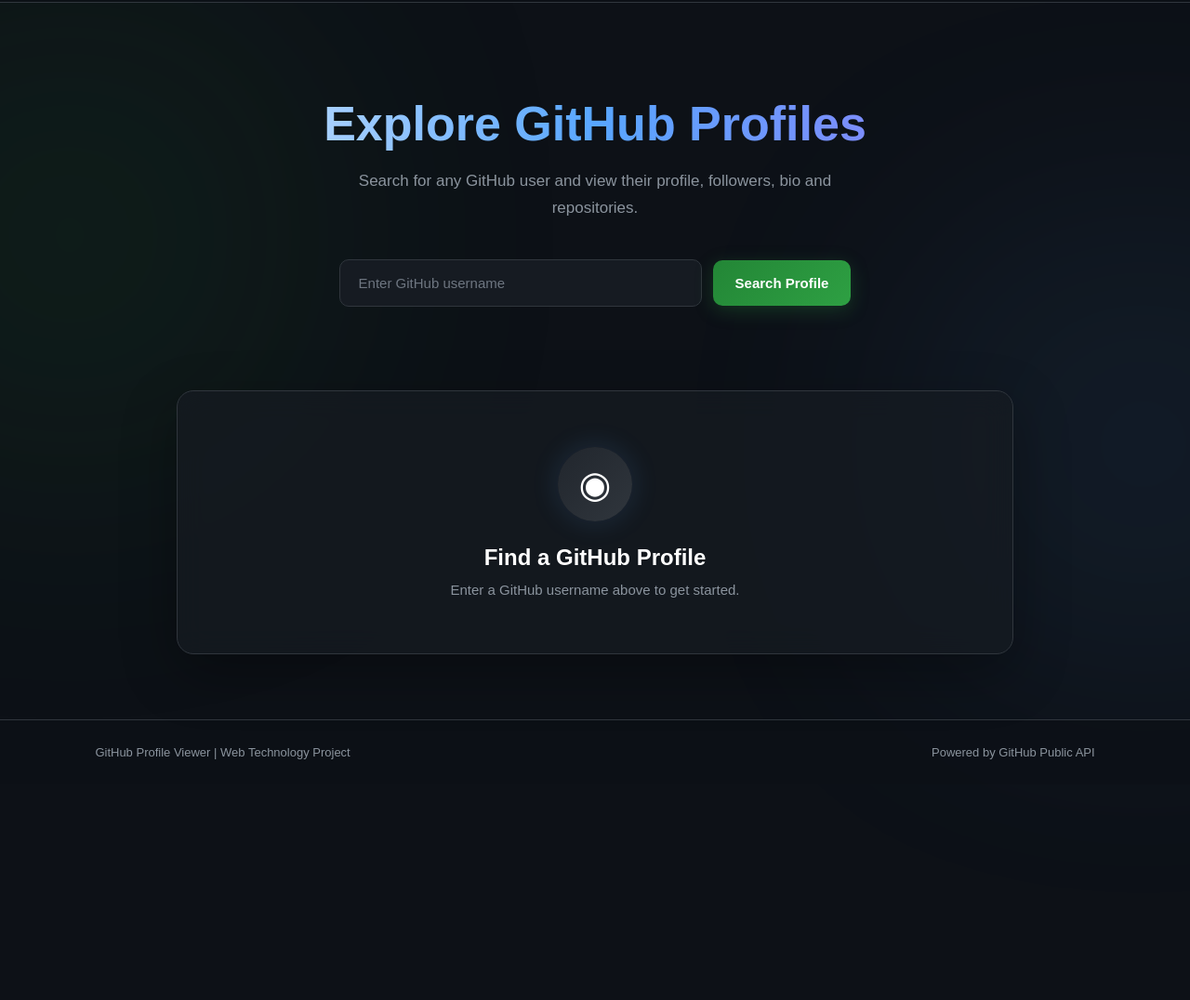
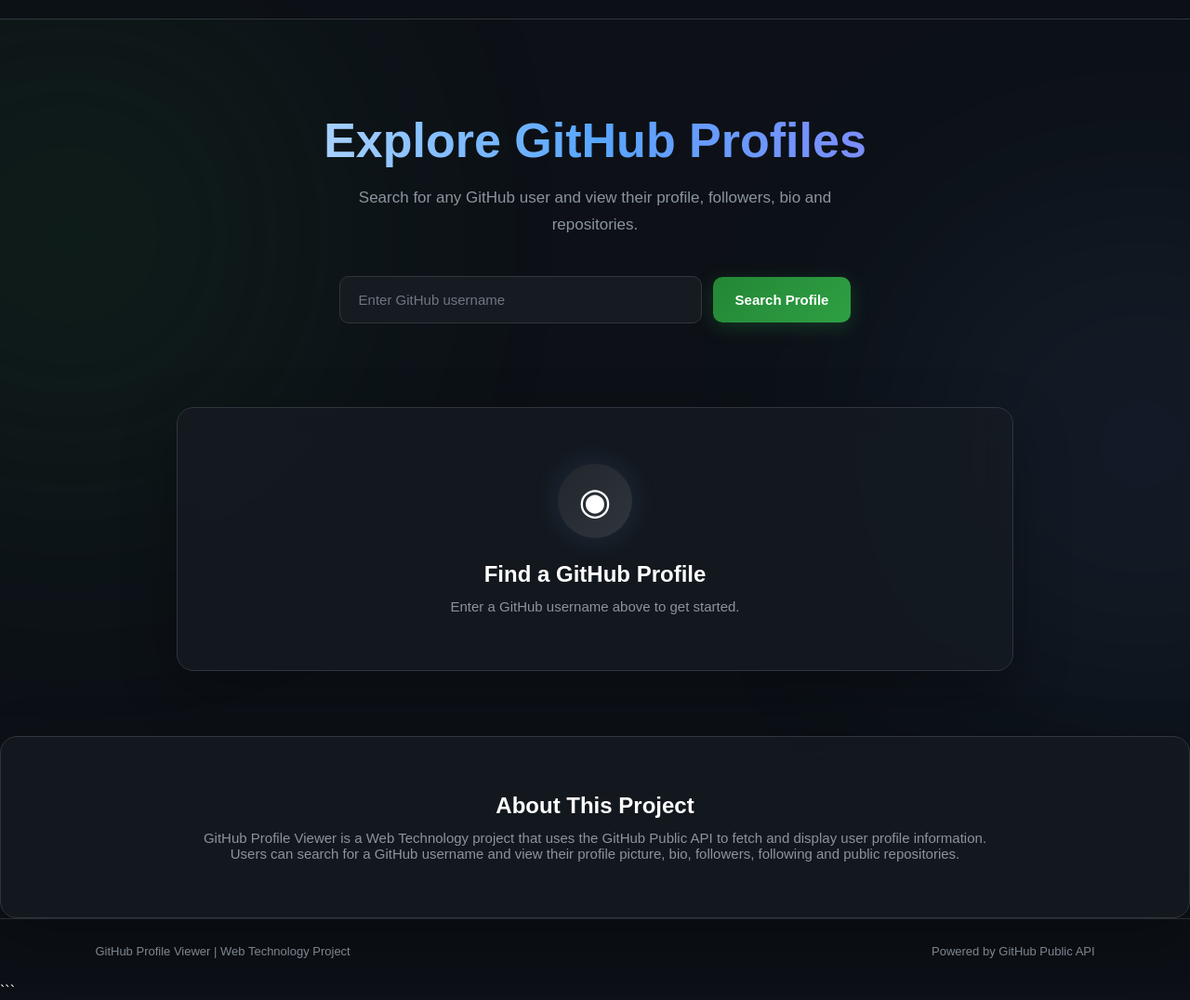
Before and after one commit to avmulik712/Github-profile-viewer, a plain HTML site: page index.html in a window 1280 px wide. Shown: the part 72-1148 px from the top of the page at 93% size. Before the commit the page ends 916 px from the top, so only its background shows below. Drawn offline with Linux system fonts and the light colour scheme.

Commit message:
index.html

````diff
--- a/index.html
+++ b/index.html
@@ -1,3 +1,4 @@
+```html
 <!DOCTYPE html>
 <html lang="en">
 
@@ -14,22 +15,25 @@
 
     <!-- Header -->
     <header>
+
         <div class="logo">
             GitHub Profile Viewer
         </div>
 
         <nav>
-            <a href="#">Home</a>
-            <a href="#">About</a>
-            <a href="#">GitHub</a>
+            <a href="#home">Home</a>
+            <a href="#about">About</a>
+            <a href="https://github.com/" target="_blank">GitHub</a>
         </nav>
+
     </header>
 
 
     <!-- Main Section -->
     <main>
 
-        <section class="hero">
+        <!-- Home Section -->
+        <section class="hero" id="home">
 
             <h1>Explore GitHub Profiles</h1>
 
@@ -77,6 +81,26 @@
 
         </section>
 
+
+        <!-- About Section -->
+        <section id="about" class="welcome">
+
+            <h2>About This Project</h2>
+
+            <p>
+                GitHub Profile Viewer is a Web Technology project
+                that uses the GitHub Public API to fetch and display
+                user profile information.
+            </p>
+
+            <p>
+                Users can search for a GitHub username and view
+                their profile picture, bio, followers, following
+                and public repositories.
+            </p>
+
+        </section>
+
     </main>
 
 
@@ -99,3 +123,4 @@
 </body>
 
 </html>
+```
````
